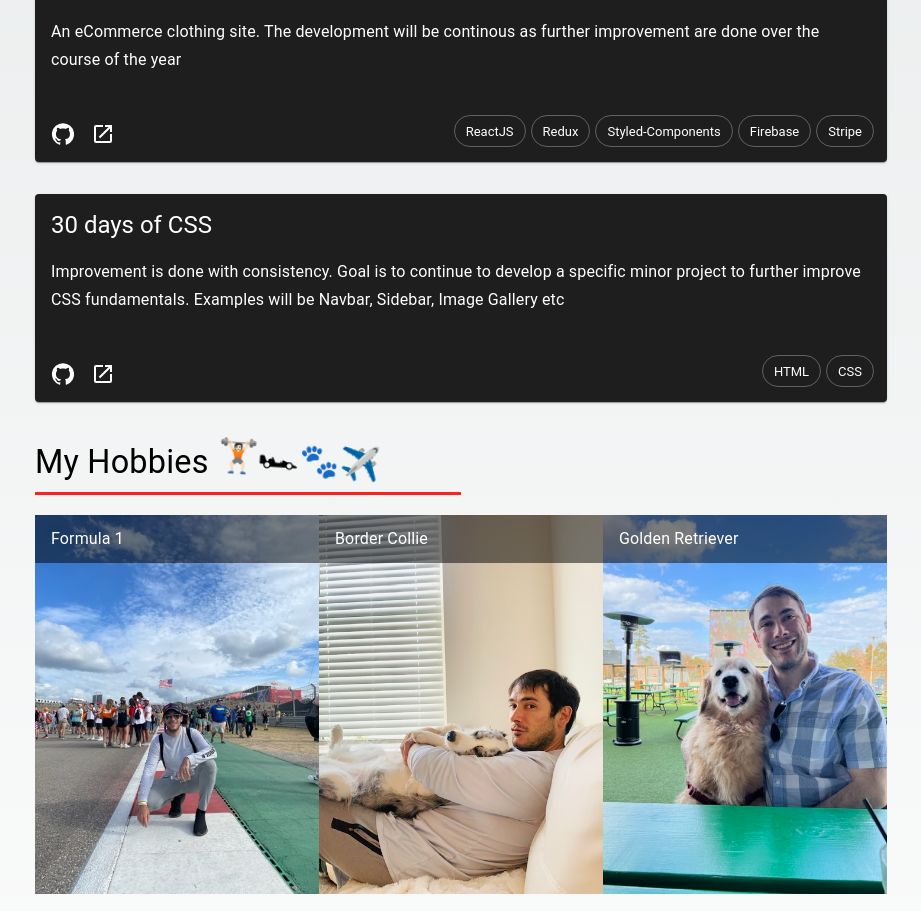
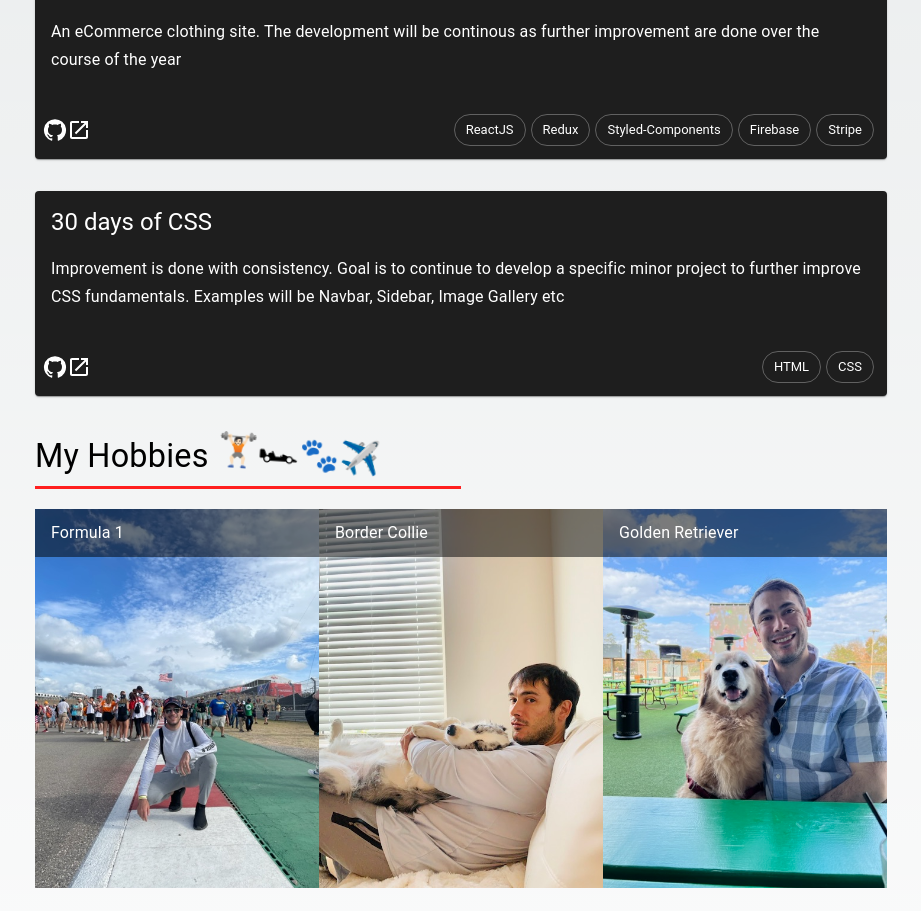
Before and after one commit to steven-ossorio/portfolio, a Next.js app in the folder portfolio/: page / in a window 1280 px wide. Shown: the part 1793-2704 px from the top of the page, without its empty margins (179-1100 px from the left). Built offline with nearby package versions, Linux system fonts and the light colour scheme.

Commit message:
fixing link for projects

```diff
--- a/portfolio/component/projects.component.jsx
+++ b/portfolio/component/projects.component.jsx
@@ -8,7 +8,7 @@ import Grid from "@mui/material/Grid";
 import Hidden from "@mui/material/Hidden";
 import IconButton from "@mui/material/IconButton";
 import Typography from "@mui/material/Typography";
-
+import Link from "next/link";
 import Container from "@mui/material/Container";
 import Github from "@mui/icons-material/GitHub";
 import OpenInNew from "@mui/icons-material/OpenInNew";
@@ -93,9 +93,9 @@ const Project = ({ title, description, tags, links }) => {
           <div className="links">
             {links.map((linkItem) => {
               return (
-                <IconButton key={linkItem.name} href={linkItem.href}>
+                <Link href={linkItem.href}>
                   <linkItem.icon />
-                </IconButton>
+                </Link>
               );
             })}
           </div>
--- a/portfolio/pages/css/[id]/index.js
+++ b/portfolio/pages/css/[id]/index.js
@@ -4,7 +4,6 @@ import FirstDayCss from "../../../component/first-day-css.component";
 const cssSingle = () => {
   const route = useRouter();
   const { id } = route.query;
-  console.log("single page is loading");
   return (
     <div
       style={{
--- a/portfolio/pages/css/index.js
+++ b/portfolio/pages/css/index.js
@@ -51,11 +51,9 @@ const Resume = () => {
               <IconButton aria-label="open github" href={project.github}>
                 <project.githubIcon />
               </IconButton>
-              {/* <IconButton aria-label="open project" href={`/css/${project.id}`}> */}
               <Link href={`/css/${project.id}`}>
                 <project.openInNew />
               </Link>
-              {/* </IconButton> */}
             </CardActions>
           </Card>
         );
```
